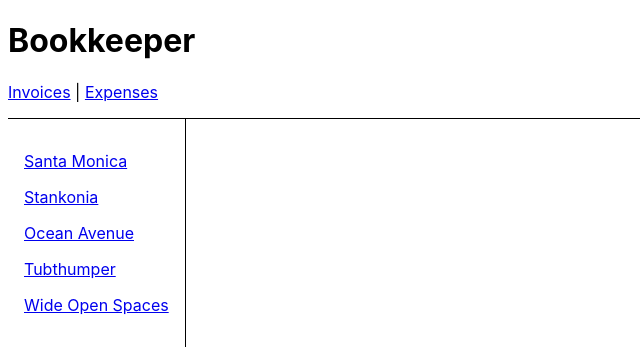
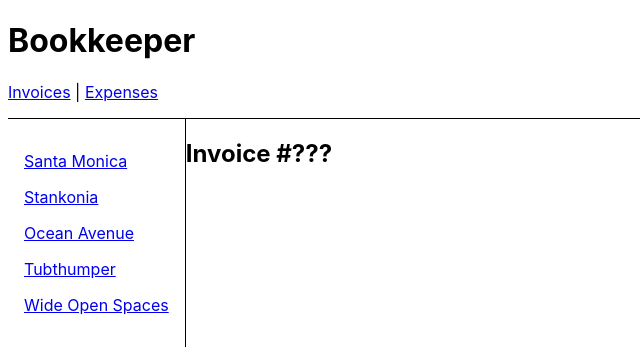
Before and after one commit to anghel7/github-reac-router-6, a React (Vite) app: page /invoices/1998 in a window 1280 px wide. Shown: the top 354 px of the page, without its empty margins (0-640 px from the left). Built offline with nearby package versions, Linux system fonts and the light colour scheme.

Commit message:
1 file modified

```diff
--- a/src/routes/invoices.jsx
+++ b/src/routes/invoices.jsx
@@ -1,4 +1,4 @@
-import { Link } from 'react-router-dom';
+import { Link, Outlet } from 'react-router-dom';
 import { getInvoices } from '../data';
 
 export default function Invoices() {
@@ -21,6 +21,7 @@ export default function Invoices() {
           </Link>
         ))}
       </nav>
+      <Outlet />
     </div>
   );
 }
```
